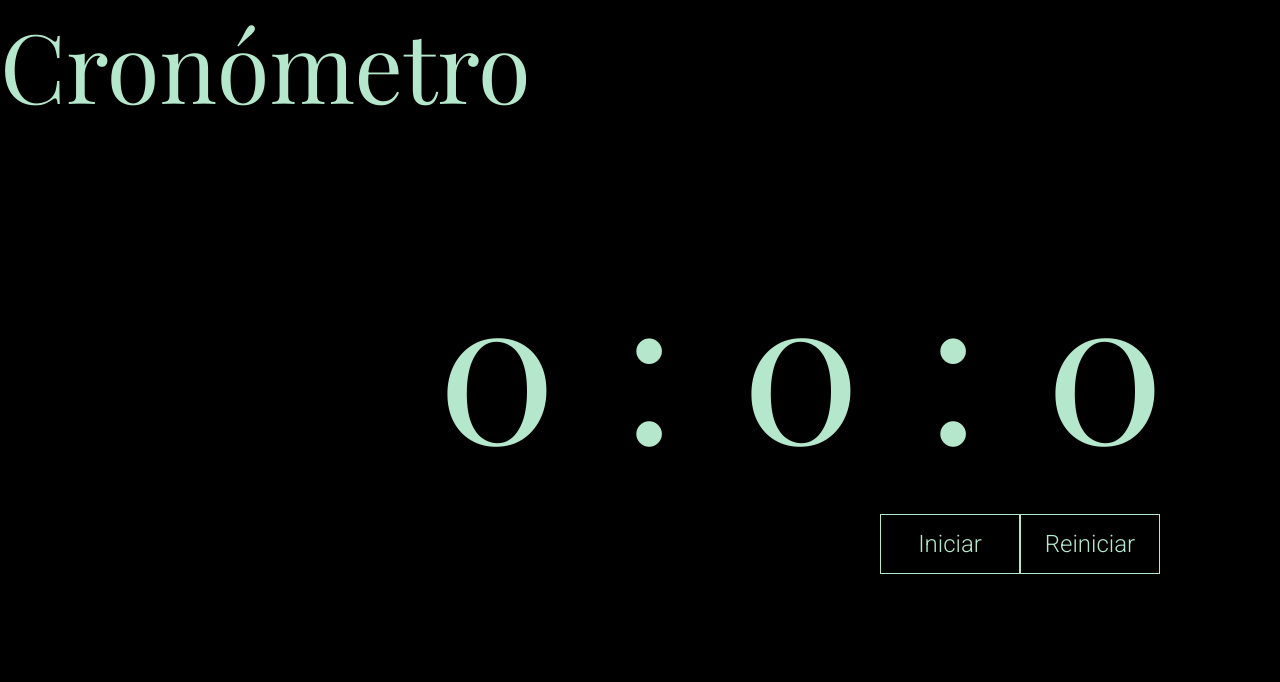
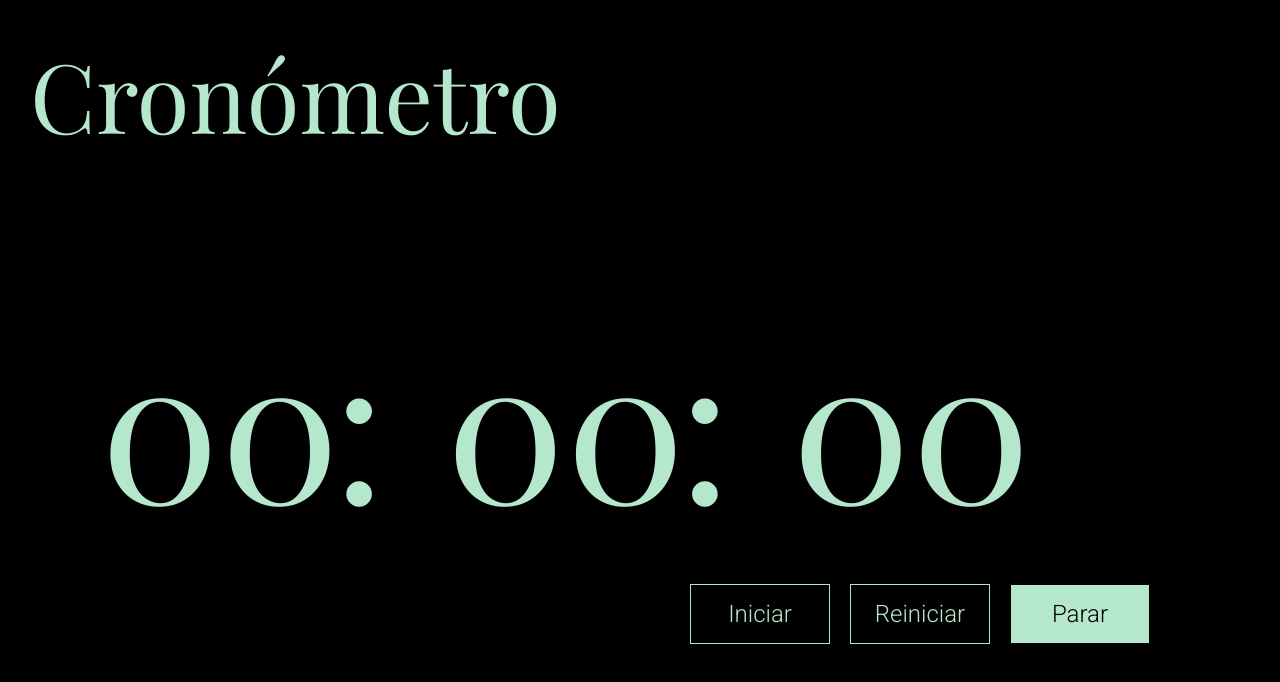
Before and after one commit to Carmenprz/TemporizadorJS, a plain HTML site: page index.html in a window 1280 px wide. Both pictures are taken after a click on the button "Reiniciar". Drawn offline with nearby package versions, Linux system fonts and the light colour scheme.

Commit message:
style css

```diff
--- a/index.html
+++ b/index.html
@@ -4,7 +4,7 @@
     <meta charset="UTF-8">
     <meta name="viewport" content="width=device-width, initial-scale=1.0">
     <title>Document</title>
-    <link rel="stylesheet" href="styles.css">
+    <link rel="stylesheet" href="src/styles.css">
 
 </head>
 <body>
@@ -16,14 +16,15 @@
                 <span id="showMinutes" class="numbers"></span>
                 <span>:</span>
                 <span id="showSeconds" class="numbers"></span>
-                <span class="little">:</span>
+                <span>:</span>
                 <span id="showMilliseconds" class="numbers little"></span>
         </div>
         <div id="btnGroup">
+            <button id="parar" class="btn">Parar</button>
             <button id="reiniciar" class="btn">Reiniciar</button>
             <button id="iniciar" class="btn">Iniciar</button>
         </div>
     </main>
-   <script src="index.js"></script>
+   <script src="src/index.js"></script>
 </body>
 </html>
--- a/index.js
+++ /dev/null
@@ -1,56 +0,0 @@
-"use strict";
-
-
-let minute = 0;
-let second = 0;
-let millisecond = 0;
-let timerInterval;
-let showMinuteId = document.querySelector("#showMinutes");
-let showMinute = () => {showMinuteId.innerHTML=`${minute}`};
-let showSecondId = document.querySelector("#showSeconds");
-let showSecond = () => {showSecondId.innerHTML=`${second}`};
-let showMillisecondId = document.querySelector("#showMilliseconds");
-let showMillisecond = () => {showMillisecondId.innerHTML=`${millisecond}`};
-
-setInterval(showMinute, 20);
-setInterval(showSecond, 20);
-setInterval(showMillisecond, 20);
-
-function startTimer()
-    {
-        timerInterval = setInterval(timer, 10);
-    }
-
-function timer()
-    {
-        millisecond ++;
-        if (millisecond > 99)
-            {
-                millisecond = 0;
-                second ++;
-            }
-
-        if (second > 59)
-        {
-            second = 0;
-            minute ++;
-        }
-        console.log(minute, second, millisecond);
-    }
-
-
-function stopTimer()
-    {
-        clearInterval(timerInterval);
-    }
-
-function restart()
-    {
-        second = 0;
-        minute = 0;
-    }
-
-
-document.querySelector("#reiniciar").addEventListener("click", restart);
-document.querySelector("#iniciar").addEventListener("click", startTimer);
-// document.querySelector("#parar").addEventListener("click", stopTimer());
--- /dev/null
+++ b/src/index.js
@@ -0,0 +1,82 @@
+"use strict";
+
+
+let minute = 0;
+let second = 0;
+let millisecond = 0;
+
+
+let timerInterval;
+let showMinuteId = document.querySelector("#showMinutes");
+
+let showMinute = () => {
+        if (minute < 10) {
+                showMinuteId.innerHTML=`0${minute}`
+            } else {
+                showMinuteId.innerHTML=`${minute}`
+            }
+    };
+
+let showSecondId = document.querySelector("#showSeconds");
+let showSecond = () => {
+    if (second < 10) {
+        showSecondId.innerHTML=`0${second}`
+        } else {
+            showSecondId.innerHTML=`${second}`
+        }
+    };
+
+
+let showMillisecondId = document.querySelector("#showMilliseconds");
+let showMillisecond = () => {
+    if (millisecond < 10) {
+        showMillisecondId.innerHTML=`0${millisecond}`
+        } else {
+            showMillisecondId.innerHTML=`${millisecond}`
+        }
+    };
+
+setInterval(showMinute, 20);
+setInterval(showSecond, 20);
+setInterval(showMillisecond, 20);
+
+function startTimer()
+    {
+        timerInterval = setInterval(timer, 10);
+    }
+
+function timer()
+    {
+        millisecond ++;
+            if (millisecond > 99)
+                {
+                    millisecond = 0;
+                    second ++;
+                }
+
+            if (second > 59)
+                {
+                    second = 0;
+                    minute ++;
+                }
+            console.log(minute, second, millisecond);
+    }
+
+
+function stopTimer()
+    {
+        clearInterval(timerInterval);
+    }
+
+function restart()
+    {
+        clearInterval(timerInterval);
+        second = 0;
+        minute = 0;
+        millisecond = 0;
+    }
+
+
+document.querySelector("#reiniciar").addEventListener("click", restart);
+document.querySelector("#iniciar").addEventListener("click", startTimer);
+document.querySelector("#parar").addEventListener("click", stopTimer);
--- a/styles.css
+++ b/src/styles.css
@@ -1,5 +1,6 @@
 @import url('https://fonts.googleapis.com/css2?family=Roboto:wght@300&display=swap');
 @import url('https://fonts.googleapis.com/css2?family=Playfair+Display&display=swap');
+
 
 * {
 margin: 0;
@@ -18,12 +19,13 @@ html,body{
 }
 
 header {
-    font-size: 96px;
+    font-size: clamp(40px, 15vw, 96px);
     font-style: normal;
     font-weight: 400;
     line-height: 128px;
     letter-spacing: 0em;
     text-align: left;
+    margin: 30px;
 }
 
 body {
@@ -43,6 +45,12 @@ main {
 
 }
 
+#parar {
+    background-color: #B5E7CC;
+    color: black;
+    border-color: black;
+}
+
 .btn {
     font-family: 'Roboto', sans-serif;
     background-color: black;
@@ -52,21 +60,15 @@ main {
     width: 140px;
     height: 60px;
     font-size: 24px;
+    margin: 10px;
 }
 
 #showResult{
-    font-size: 200px;
+    font-size: clamp(40px, 50vw, 200px);
     display: grid;
-    grid-template-columns: repeat(5, 150px);
+    grid-template-columns: repeat(auto-fit, minmax(150px, 5fr));
     justify-content: end;
-    column-gap: 2px;
     text-align: center;
-    width: 100%;
+    width: 80%;
+    /* padding-left: 200px; */
 }
-
-/* .little {
-    font-size: 100px;
-    align-self: end;
-    justify-self: center;
-}
- */
```
